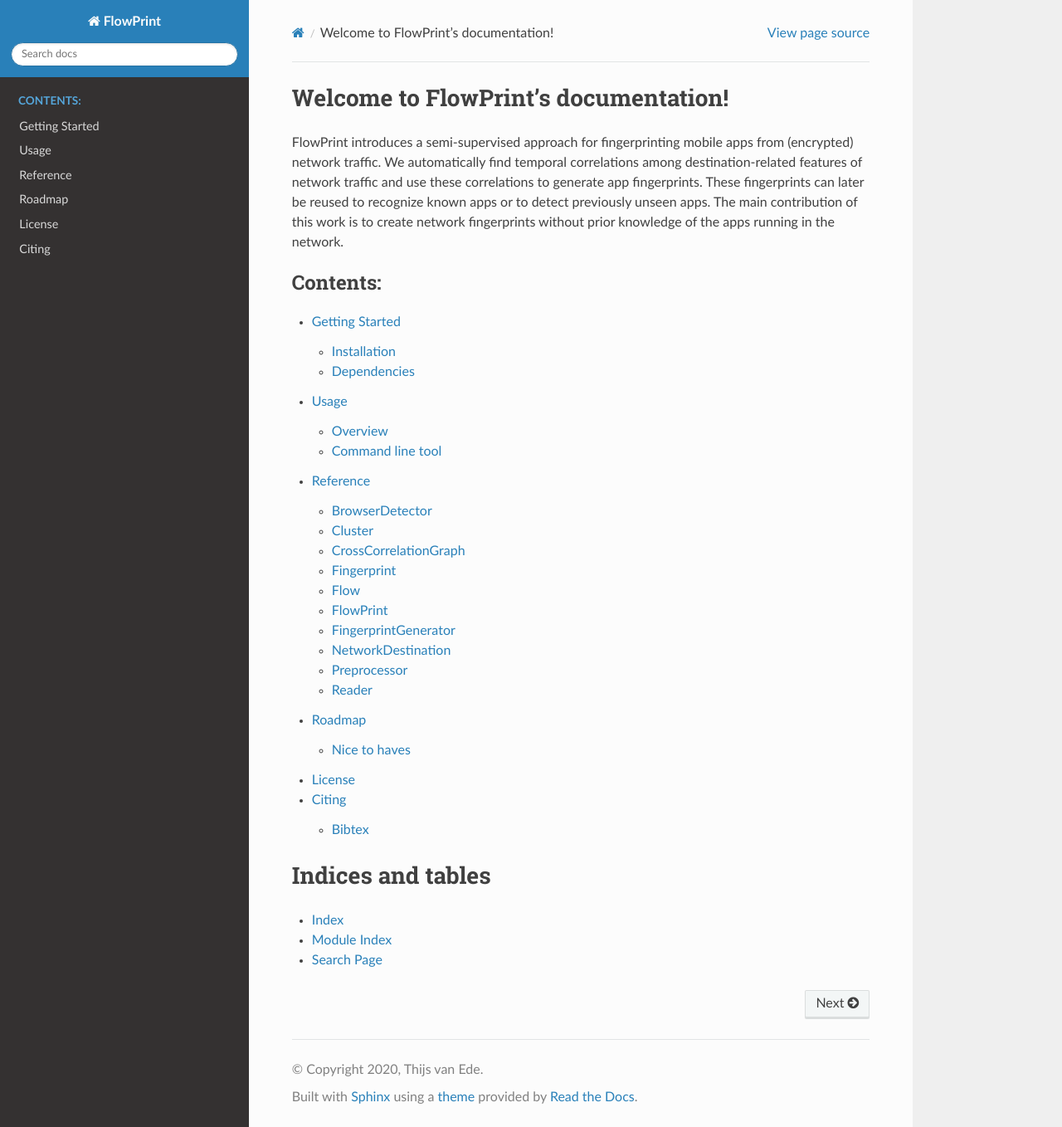
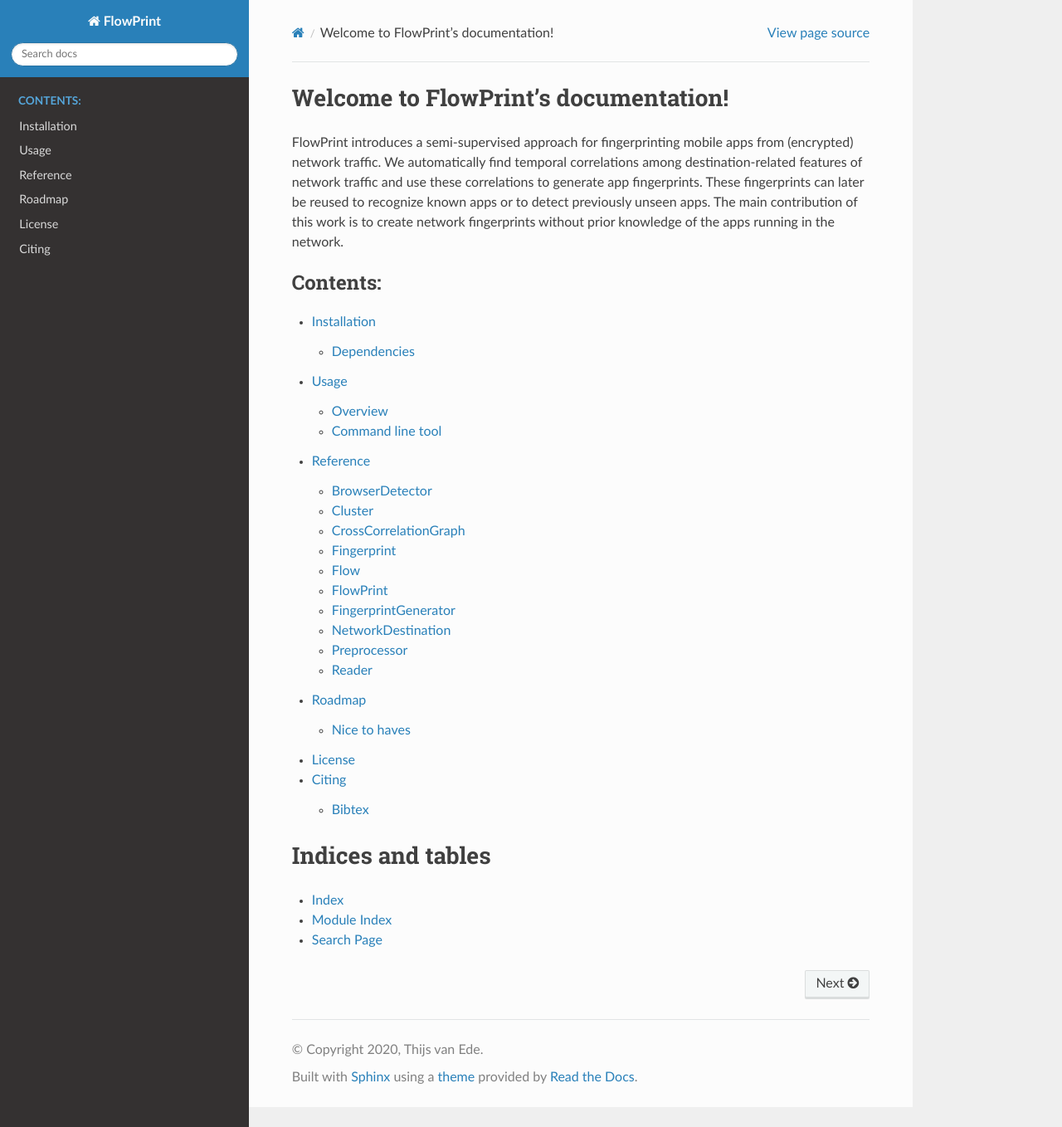
Before and after one commit to Thijsvanede/FlowPrint, a Sphinx documentation site: the page built from docs/source/index.rst, in a window 1280 px wide and 1358 px high. Shown: the whole window at 83% size. Built offline with Sphinx 7.4.7 and the Read the Docs theme 2.0.0, drawn with Linux system fonts in a browser that asks for light colours.

Commit message:
Getting Started -> Installation

```diff
--- a/docs/source/index.rst
+++ b/docs/source/index.rst
@@ -10,7 +10,7 @@
    :maxdepth: 2
    :caption: Contents:
 
-   start
+   installation
    usage/usage
    reference/reference
    roadmap
--- a/docs/source/start.rst
+++ b/docs/source/installation.rst
@@ -1,8 +1,5 @@
-Getting Started
-===============
-
 Installation
-^^^^^^^^^^^^
+============
 The most straigtforward way of installing FlowPrint is via pip
 
 .. code::
```
